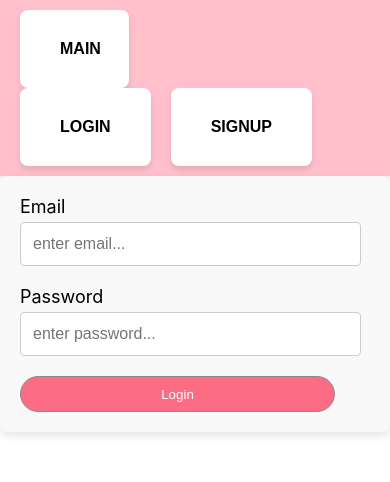
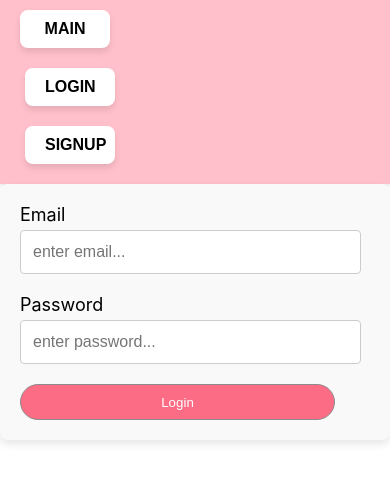
Before and after one commit to ifffShang/final, a React (Create React App) app in the folder frontend/: page /login in a window 390 px wide. Shown: the top 482 px of the page. Built offline with nearby package versions, Linux system fonts and the light colour scheme; no server answers.

Commit message:
design for small screens

```diff
--- a/frontend/src/Components/Navbar/Navibar.css
+++ b/frontend/src/Components/Navbar/Navibar.css
@@ -3,7 +3,6 @@
   display: flex;
   flex-direction: row;
 }
-
 
 .navbar {
   display: flex;
@@ -22,9 +21,21 @@
     align-items: flex-start; /* Align the items to the start */
   }
 
-  .navbar a {
-    margin: 10px 0; /* Add space between links vertically */
-    padding: 10px 20px;
+  .navbar-left,
+  .navbar-middle,
+  .navbar-right {
+    width: 100px; /* 每个部分占满宽度 */
+    justify-content: flex-start; /* 内容左对齐 */
+    margin-bottom: 10px; /* 每部分间隔 */
+  }
+
+  .navbar-right {
+    flex-wrap: wrap; /* 允许内容换行 */
+    gap: 10px;
+  }
+
+  .user-avatar {
+    margin-right: 10px;
   }
 }
 
--- a/frontend/src/pages/home/Mainpage.css
+++ b/frontend/src/pages/home/Mainpage.css
@@ -92,3 +92,9 @@
     overflow-wrap: break-word; /* Modern equivalent for breaking long words */
     white-space: normal;    /* Allow text to wrap to the next line */
   }
+  @media (max-width: 768px) {
+    .post-item {
+      width: 400px;
+    }
+
+  }
```
